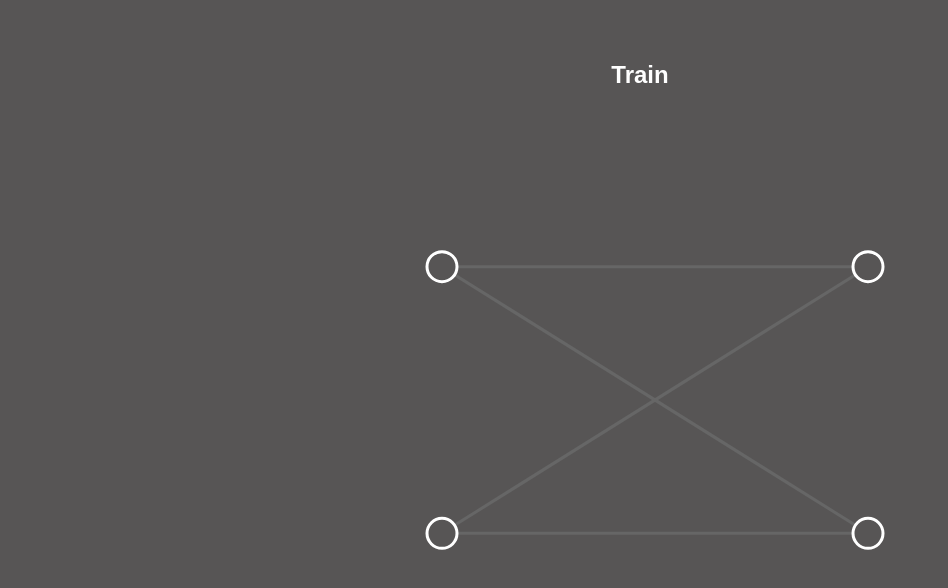
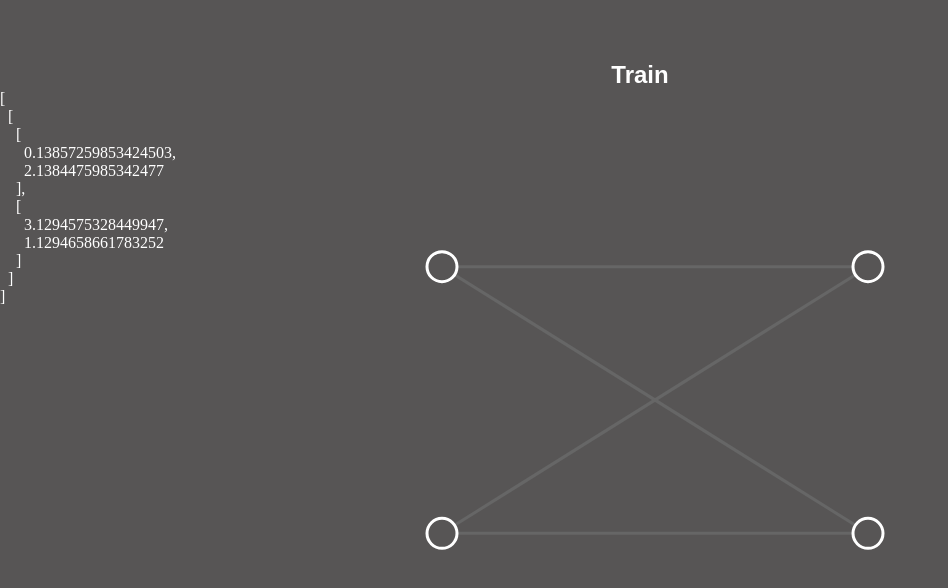
Before and after one commit to Thiago099/neural-network, a website built with Vite: page index.html in a window 1280 px wide. Shown: the whole page, without its empty margins (0-948 px from the left). Built offline with nearby package versions, Linux system fonts and the light colour scheme.

Commit message:
[feature] progress

```diff
--- a/index.html
+++ b/index.html
@@ -14,5 +14,6 @@
       <input type="text" id="output">
       <button id="train">Train</button>
     </div>
+    <div id="stdout"></div>
   </body>
 </html>
--- a/src/main.js
+++ b/src/main.js
@@ -44,3 +44,9 @@ function update() {
     update()
   }
   train()
+// stdout
+const stdout = document.getElementById('stdout')
+stdout.innerHTML = JSON.stringify(myNetwork.layers
+  .slice(1)
+  .map
+  (layer => layer.weights), null, 2).replace(/\n/g, '<br>').replace(/ /g, '&nbsp;')
--- a/src/network/network.js
+++ b/src/network/network.js
@@ -86,7 +86,6 @@ export class network {
         }
         return cost / output.length
     }
-
     Learn(inputArray,outputArray)
     {
         const h = 0.0001
@@ -97,17 +96,20 @@ export class network {
             for(const layer of this.layers) {
                 for(var outputId = 0; outputId < layer.length; outputId++) {
                     for(var inputId = 0; inputId < layer.inputLength; inputId++) {
+                        const def = layer.weights[outputId][inputId]
                         layer.weights[outputId][inputId] += h
                         var deltaCost = this.Cost(input,output) - originalCost
-                        layer.weights[outputId][inputId] -= h
                         layer.costGradientWeight[outputId][inputId] = deltaCost / h
+
                     }
+                    const def = layer.biases[outputId]
                     layer.biases[outputId] += h
                     var deltaCost = this.Cost(input,output) - originalCost
-                    layer.biases[outputId] -= h
+                    layer.biases[outputId] = def
                     layer.costGradientBias[outputId] = deltaCost / h
                 }
             }
+            console.log(this.layers.map(layer => layer.costGradientWeight))
             for(const layer of this.layers)
             {
                 layer.applyCostGradient(1)
--- a/src/style.css
+++ b/src/style.css
@@ -74,3 +74,7 @@ button{
   outline: none;
   cursor: pointer;
 }
+
+#stdout{
+  color: white;
+}
```
